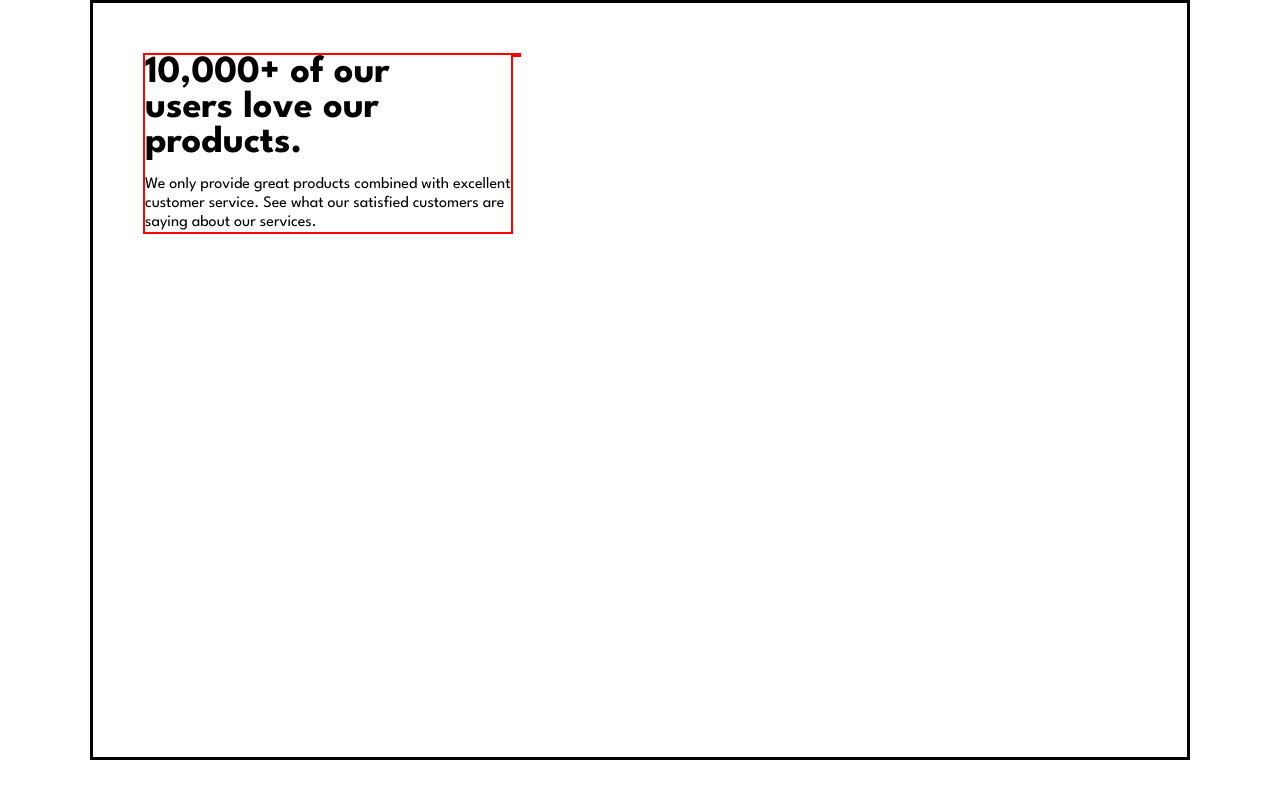
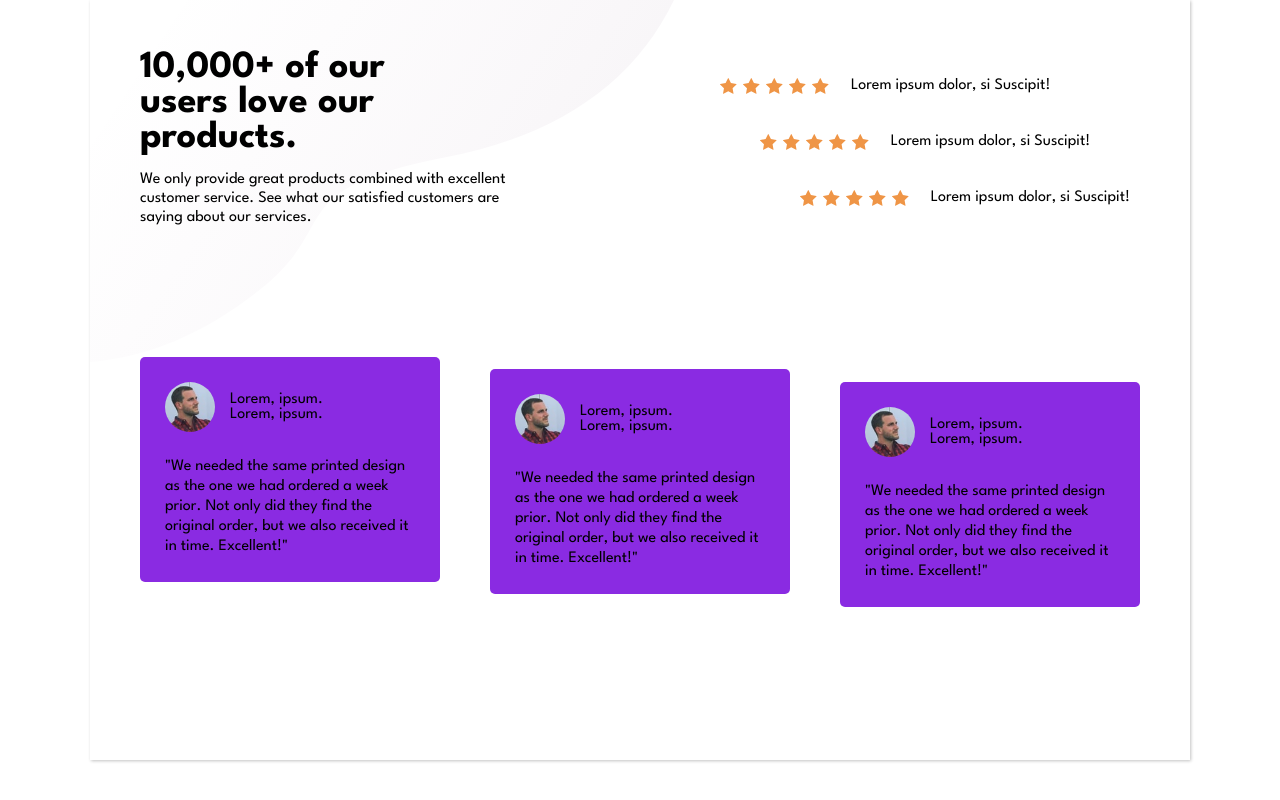
Before and after one commit to Gushigustavo/projetosocial, a plain HTML site: page index1.html in a window 1280 px wide. Drawn offline with Linux system fonts and the light colour scheme.

Commit message:
index add

```diff
--- a/index1.html
+++ b/index1.html
@@ -16,11 +16,17 @@
             --fontpadrao:'League Spartan', sans-serif;
         }
         main{
-            border: 3px solid black;
+            background-image: url("images/bg-pattern-top-desktop.svg");
+            background-repeat: no-repeat;
+            font-family: var(--fontpadrao);
+            /* border: 3px solid black; */
             margin: 0 auto;
             max-width: 1100px;
             height: 95vh;
+            box-shadow: 1px 1px 3px rgba(0, 0, 0, 0.24);
             display: flex;
+            flex-wrap: wrap;
+            justify-content: space-between;
             align-items: flex-start;
             padding: 50px;
         }
@@ -32,15 +38,16 @@
         display: flex;
         flex-wrap: wrap;
         text-align: left;
-        border: 2px solid red;
         flex-basis: 370px;
+
+
 
 
         }
         section.container1 > h1{
             font-family: var(--fontpadrao);
             font-weight: 700;
-            padding-right: 36px;
+            padding-right: 40px;
                 font-size: 2.4em;
                 margin-bottom: 15px;
 
@@ -53,13 +60,77 @@ line-height: 19px;
 
         }
         section.container2{
-            border: 2px solid red;
+            padding-top: 10px;
+            display: flex;
+            flex-direction: column;
+            align-items: flex-start;
+            flex-basis: 430px;
+            /* border: 2px solid red; */
+
+
+
 
         }
+         section.box{
+             text-align: center;
+             border-radius: 5px;
+             padding: 6px 10px;
+            /* background-color: green; */
+            margin: 12px 0px;
 
-        section.container3{
-            border: 2px solid red;
+            display: flex;
+            flex-wrap: wrap;
+            flex-basis: 10px;
+            align-content: space-around;
+        }
+        section.box span > img{
+            margin-right: 2px;
 
+        }
+        section.box span:nth-child(2){
+            margin-left: 20px;
+        }
+
+        .itemscenter{
+        align-self: center;
+        }
+        .itemsend{
+            align-self: flex-end;
+        }
+
+            section.container3{
+            /* border: 2px solid red; */
+            margin-top: 45px;
+            display: flex;
+            flex-wrap: wrap;
+            justify-content: space-between;
+            align-items: flex-start;
+            height: 270px;
+
+        }
+        div.box3{
+            background-color: blueviolet;
+            flex-basis: 300px;
+            padding: 25px;
+            text-align: left;
+            border-radius: 5px;
+            margin-bottom: 20px;
+
+            }
+            div.user{
+                display: flex;
+
+            }
+        div.user > img{
+            width: 50px;
+            border-radius: 50%;
+        }
+        div.user div{
+            padding: 10px 0px 0px 15px;
+        }
+        div.box3 > p{
+            margin-top: 25px;
+            line-height: 20px;
         }
 
 
@@ -72,8 +143,100 @@ line-height: 19px;
             <h1>10,000+ of our users love our products.</h1>
             <p>We only provide great products combined with excellent customer service. See what our satisfied customers are saying about our services. </p>
         </section>
-        <section class="container2"></section>
-        <section class="container3"></section>
+        <section class="container2">
+
+                <section class="box" >
+
+                    <span>
+                        <img src="images/icon-star.svg" alt="Icone estrela">
+                        <img src="images/icon-star.svg" alt="Icone estrela">
+                        <img src="images/icon-star.svg" alt="Icone estrela">
+                        <img src="images/icon-star.svg" alt="Icone estrela">
+                        <img src="images/icon-star.svg" alt="Icone estrela">
+                    </span>
+                    <span>Lorem ipsum dolor, si Suscipit!</span>
+                </section>
+                    <section class="box itemscenter">
+
+                        <span>
+                            <img src="images/icon-star.svg" alt="Icone estrela">
+                            <img src="images/icon-star.svg" alt="Icone estrela">
+                            <img src="images/icon-star.svg" alt="Icone estrela">
+                            <img src="images/icon-star.svg" alt="Icone estrela">
+                            <img src="images/icon-star.svg" alt="Icone estrela">
+                        </span>
+
+
+                        <span>Lorem ipsum dolor, si Suscipit!</span>
+                        </section>
+                        <section class="box itemsend">
+
+                    <span>
+                        <img src="images/icon-star.svg" alt="Icone estrela">
+                        <img src="images/icon-star.svg" alt="Icone estrela">
+                        <img src="images/icon-star.svg" alt="Icone estrela">
+                        <img src="images/icon-star.svg" alt="Icone estrela">
+                        <img src="images/icon-star.svg" alt="Icone estrela">
+                    </span>
+
+
+                    <span>Lorem ipsum dolor, si Suscipit!</span>
+                </section>
+
+        </section>
+        <section class="container3">
+
+            <div class="box3">
+                <div class="user">
+
+                    <img src="images/image-colton.jpg" alt="Foto de Colton">
+
+                    <div>
+                        <p>Lorem, ipsum.</p>
+                        <p>Lorem, ipsum.</p>
+                    </div>
+
+                </div>
+
+
+            <p>"We needed the same printed design as the one we had ordered a week prior. Not only did they find the original order, but we also received it in time. Excellent!"</p>
+
+            </div>
+            <div class="box3 itemscenter">
+                <div class="user ">
+
+                    <img src="images/image-colton.jpg" alt="Foto de Colton">
+
+                    <div>
+                        <p>Lorem, ipsum.</p>
+                        <p>Lorem, ipsum.</p>
+                    </div>
+
+                </div>
+
+
+            <p>"We needed the same printed design as the one we had ordered a week prior. Not only did they find the original order, but we also received it in time. Excellent!"</p>
+
+            </div>
+            <div class="box3 itemsend">
+                <div class="user">
+
+                    <img src="images/image-colton.jpg" alt="Foto de Colton">
+
+                    <div>
+                        <p>Lorem, ipsum.</p>
+                        <p>Lorem, ipsum.</p>
+                    </div>
+
+                </div>
+
+
+            <p>"We needed the same printed design as the one we had ordered a week prior. Not only did they find the original order, but we also received it in time. Excellent!"</p>
+
+            </div>
+
+
+        </section>
 
     </main>
 
```
